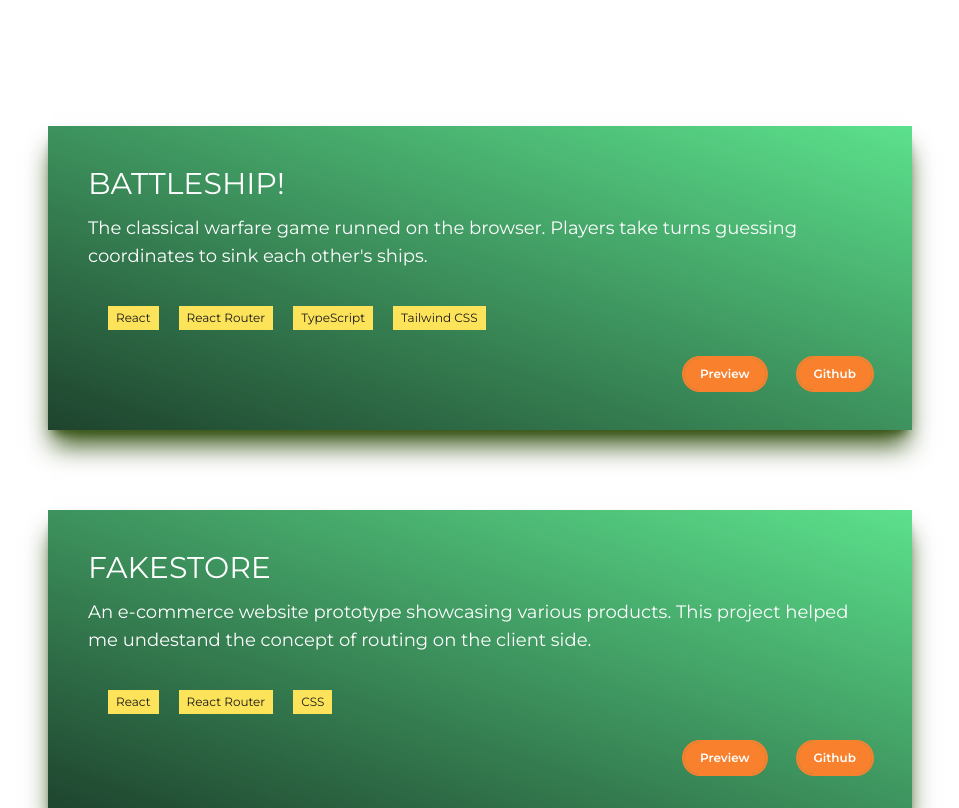
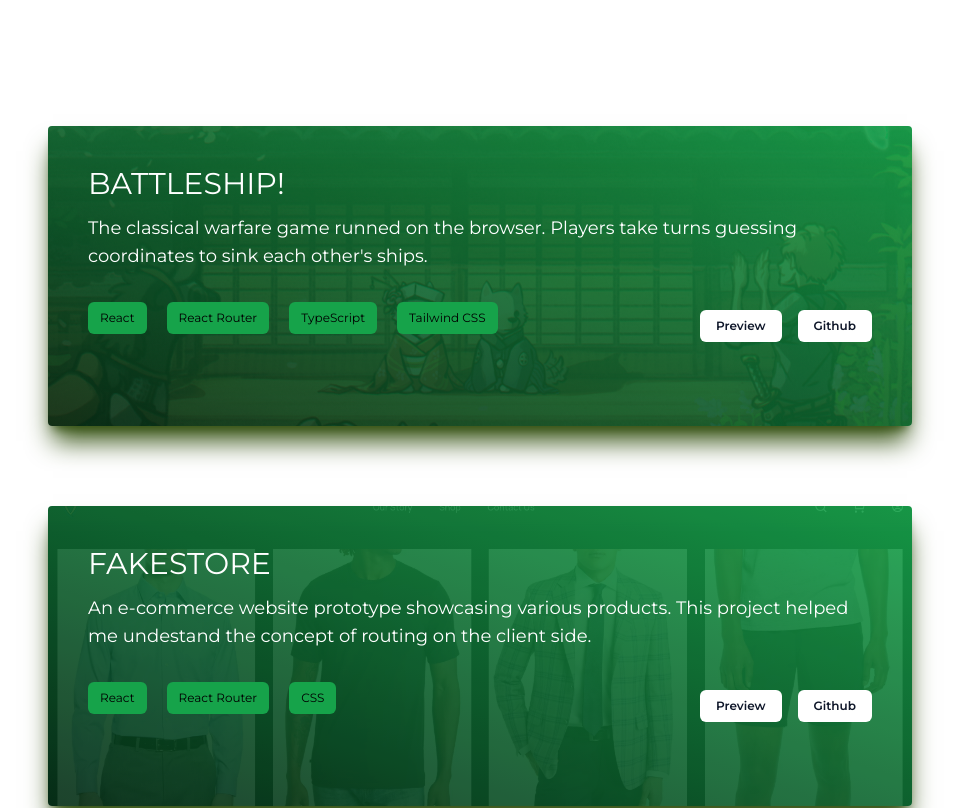
Before and after one commit to WillAvatec/portfolio, a React (Vite) app: page / in a window 1280 px wide. Shown: the part 1942-2750 px from the top of the page, without its empty margins (160-1119 px from the left). Built offline with nearby package versions, Linux system fonts and the light colour scheme.

Commit message:
Change projectCard background to Image Blur

```diff
--- a/src/App.tsx
+++ b/src/App.tsx
@@ -1,11 +1,12 @@
-import { useState } from "react";
+import { useState, lazy, Suspense } from "react";
 import ContactForm from "./components/Form";
-import Contact from "./components/Contact/Contact";
 import Header from "./components/Header/Header";
 import Intro from "./components/Intro/Intro";
 import Projects from "./components/Projects/Projects";
 import SquareBubble from "./components/Header/SquareBubble";
 import About from "./components/About/About";
+
+const ContactDelayed = lazy(() => import("./components/Contact/Contact"));
 
 function App() {
   const [activeMenu, setActiveMenu] = useState(false);
@@ -21,7 +22,9 @@ function App() {
         <Projects />
         <ContactForm />
       </div>
-      <Contact />
+      <Suspense fallback={"Loading..."}>
+        <ContactDelayed />
+      </Suspense>
     </>
   );
 }
--- a/src/components/ProjectCard/ProjectCard.tsx
+++ b/src/components/ProjectCard/ProjectCard.tsx
@@ -6,12 +6,12 @@ export default function ProjectCard({
   github,
   technologies,
   title,
+  image,
   website,
 }: Project) {
   return (
-    <article
-      className={`relative flex-col gap-3 items-center px-5 md:px-20 mb-20`}
-    >
+    <article className="relative mx-5 md:mx-20 mb-20 min-h-[300px]">
+      <ImgContainer image={image} alt={title} />
       <Description
         info={description}
         title={title}
@@ -19,25 +19,22 @@ export default function ProjectCard({
         website={website}
         github={github}
       />
-      {/*<ImgContainer image={image} alt={title} href={website} />*/}
     </article>
   );
 }
 
-/*
-type ImgProps = { image: string; alt: string; href: string };
-const ImgContainer = ({ image, alt, href }: ImgProps) => {
+type ImgProps = { image: string; alt: string };
+const ImgContainer = ({ image, alt }: ImgProps) => {
   return (
-    <div className="relative hidden">
-      <div className="inline-block w-full">
-        <a href={href}>
-          <img src={image} alt={alt}></img>
-        </a>
-      </div>
+    <div className="rounded absolute shadow-xl shadow-lime-900 inset-0 overflow-clip bg-gradient-to-tr from-green-950 to-green-600">
+      <img
+        className="h-[130%] w-[130%] object-cover opacity-[0.10]"
+        src={image}
+        alt={alt}
+      />
     </div>
   );
 };
-*/
 
 type DescriptionProps = {
   info: string;
@@ -54,22 +51,24 @@ const Description = ({
   website,
 }: DescriptionProps) => {
   const techStack = stack.map((value, i) => (
-    <li key={i} className="ml-5 bg-yellow-300 text-black px-2 py-1 mb-2">
+    <li key={i} className=" bg-green-600 rounded-md text-black px-3 py-2 mb-2">
       {value}
     </li>
   ));
 
   return (
-    <div className="shadow-xl shadow-lime-900 relative font-Montserrat">
-      <div className="bg-gradient-to-tr from-green-950 to-green-400 relative p-10 z-10 opacity-90 backdrop-blur-md text-white">
+    <div className="relative font-Montserrat">
+      <div className="relative p-10 z-10 text-white">
         <h3 className="text-xl sm:text-3xl mb-3 uppercase">{title}</h3>
         <p className="text-base md:text-lg pb-3 ">{info}</p>
-        <ul className="flex flex-wrap relative z-10 mt-6 text-xs">
-          {techStack}
-        </ul>
-        <div className="flex flex-column sm:flex-row items-center justify-end gap-8 relative mt-5">
-          <Link href={website}>Preview</Link>
-          <Link href={github}>Github</Link>
+        <div className="flex flex-col md:flex-row items-start justify-between gap-8 relative mt-5">
+          <ul className="flex flex-wrap gap-5 relative z-10 text-xs isolate">
+            {techStack}
+          </ul>
+          <div className="self-end flex gap-4">
+            <Link href={website}>Preview</Link>
+            <Link href={github}>Github</Link>
+          </div>
         </div>
       </div>
     </div>
@@ -82,7 +81,7 @@ const Link = ({ href, children }: PropsWithChildren<LinkProps>) => {
     <a
       target="_blank"
       href={href}
-      className="bg-orange-500 px-4 py-2 rounded-full text-xs text-white font-semibold hover:text-black outline outline-2 hover:outline-offset-4 outline-orange-500 ease-out transition-all duration-150"
+      className="bg-white px-4 py-2 rounded-md text-xs text-slate-900 font-semibold hover:text-black ease-out transition-all duration-150"
     >
       {children}
     </a>
--- a/src/mocks/projects.json
+++ b/src/mocks/projects.json
@@ -5,7 +5,7 @@
     "technologies": ["React", "React Router", "TypeScript", "Tailwind CSS"],
     "website": "https://vercel-battleship.vercel.app/",
     "github": "https://github.com/WillAvatec/battleship-react",
-    "image": "../battleship.png",
+    "image": "../zxc.jpeg",
     "colors": {
       "primary": "",
       "secondary": "",
```
Also changed, not shown: public/zxc.jpeg (added), 1 other file (tests, documents, lock files or other folders).
